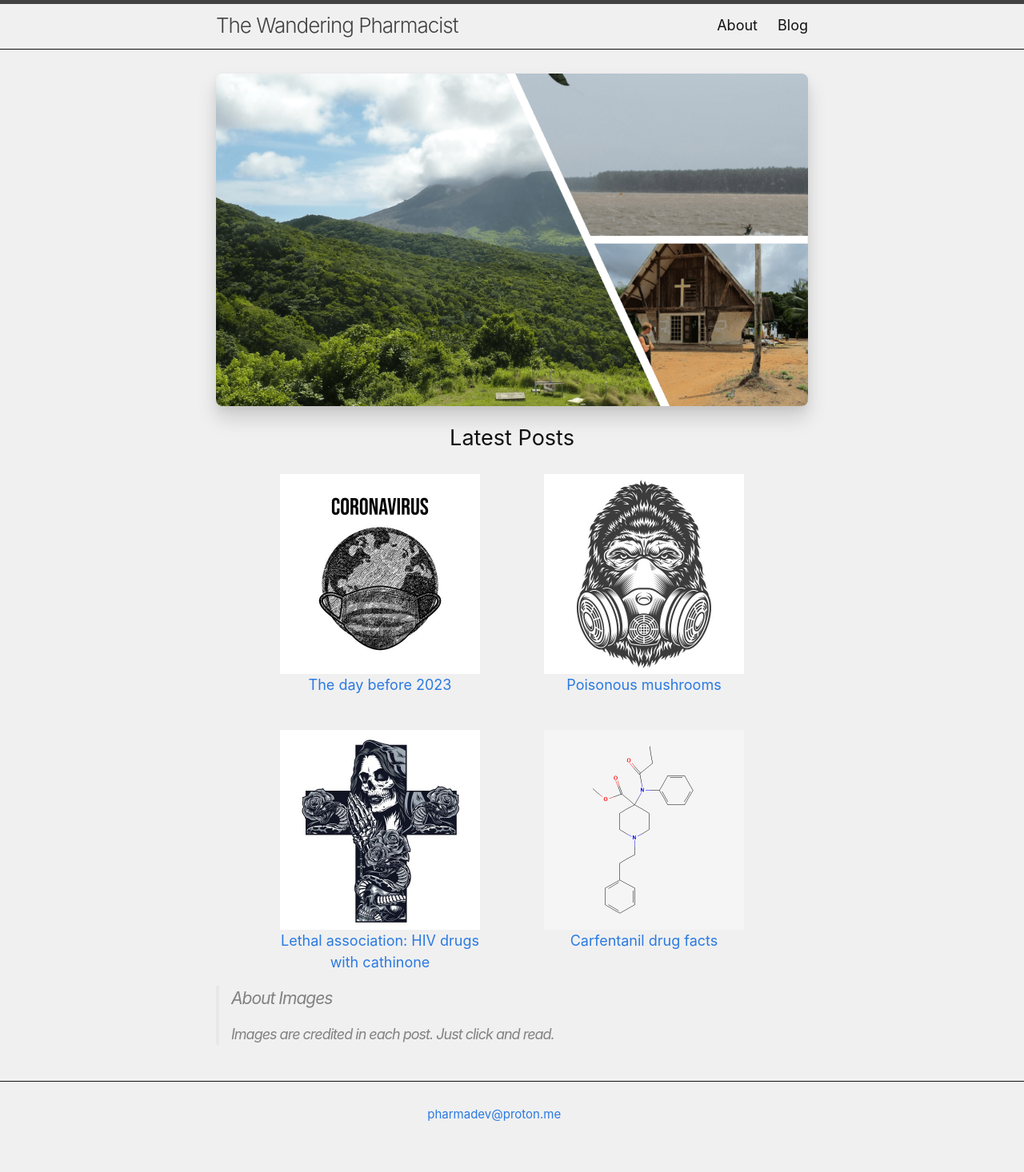
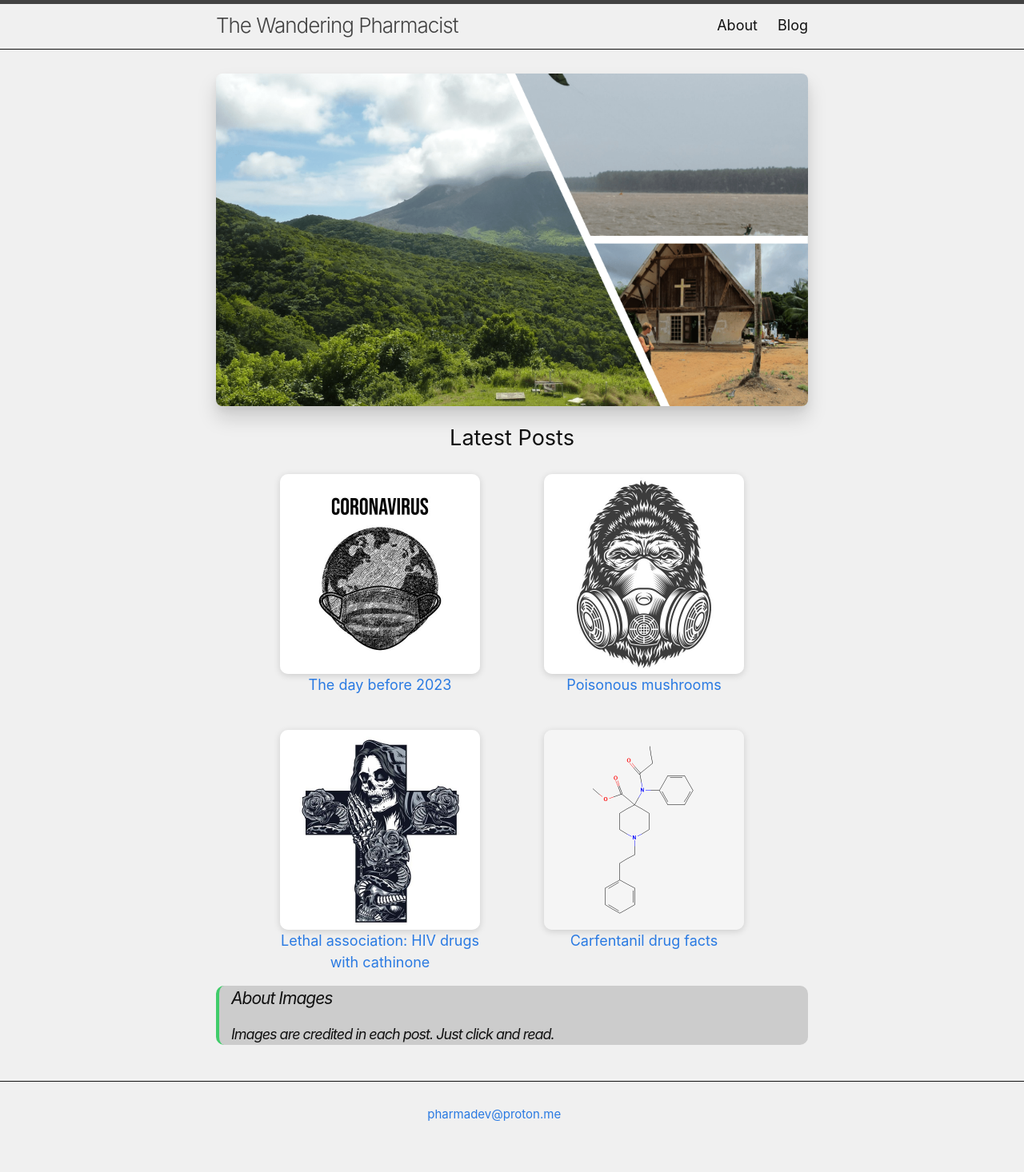
Before and after one commit to CMagnac/CMagnac-first-blog, a Jekyll site: the page built from index.md, in a window 1280 px wide. Shown: the whole page at 80% size. Built offline with Jekyll 4.4.1, drawn with Linux system fonts in a browser that asks for light colours.

Commit message:
Style home image, post image, blockquote, link

```diff
--- a/assets/css/main.css
+++ b/assets/css/main.css
@@ -31,14 +31,14 @@
 
 a:visited { color: #1756a9; }
 
-a:hover { color: #111; text-decoration: none; }
+a:hover { color:  #C9633A; text-decoration: none; }
 
 .social-media-list a:hover { text-decoration: none; }
 
 .social-media-list a:hover .username { text-decoration: underline; }
 
 /** Blockquotes */
-blockquote { color: #828282; border-left: 4px solid #e8e8e8; padding-left: 15px; font-size: 18px; letter-spacing: -1px; font-style: italic; }
+blockquote {border-radius: 10px; color: #111;background-color: #CCCCCC; border-left: 4px solid #40CC6A; padding-left: 15px; font-size: 18px; letter-spacing: -1px; font-style: italic; }
 
 blockquote > :last-child { margin-bottom: 0; }
 
@@ -128,12 +128,11 @@
 
 .post-meta { font-size: 14px; color: #828282; }
 
-/* .post-link { display: block; font-size: 24px; } */
+/** Posts */
 .post-link { display: inline-block; font-size: 20px; }
 
-.post-link-date {display: inline-block; font-size: 18px;}
+.post-link-date {display: inline-block; font-size: 18px; }
 
-/** Posts */
 .post-header { margin-bottom: 30px; }
 
 .post-title { font-size: 42px; letter-spacing: -1px; line-height: 1; }
@@ -154,26 +153,36 @@
 
 @media screen and (max-width: 800px) { .post-content h4 { font-size: 18px; } }
 
-/* Post Main Image */
+/** Post Main Image */
 .in-post-image{
     width: 500px;
     height: 500px;
     border-radius: 8px;
-    box-shadow: rgba(250, 236, 225, 0.5) 0px 0px 0px 2px;
+    box-shadow: rgba(0, 0, 0, 0.15) 0px 2px 8px;
+    margin-left:auto;
+    margin-right:auto;
+    object-fit: cover;
 }
-/* Post Image */
+.in-post-image-container{
+    text-align: center;
+}
+
+/** Post Image */
 .image{
     border-radius: 8px;
     box-shadow: rgba(0, 0, 0, 0.05) 0px 0px 0px 1px, rgb(209, 213, 219) 0px 0px 0px 1px inset;
 }
-/* Home Image */
+
+/** Home Image */
 .home-image{
     width: 740px;
     height: 416px;
     border-radius: 8px;
     box-shadow: rgba(0, 0, 0, 0.15) 0px 15px 25px, rgba(0, 0, 0, 0.05) 0px 5px 10px;
+    object-fit: cover;
 }
-/* Home latest post */
+
+/** Home latest post */
 .latest-container{
     display: flex;
     flex-wrap: wrap;
@@ -187,12 +196,16 @@
     padding-bottom: 55px;
     text-align: center;
 }
-/* Home latest post image*/
+
+/** Home latest post image*/
 .title-post{
     width:250px;
     height:250px;
+    border-radius: 10px;
+    box-shadow: rgba(0, 0, 0, 0.15) 0px 2px 8px;
 }
-/* Home latest post title*/
+
+/** Home latest post title*/
 .latest-home-title{
     text-align: center;
     padding-top: 20px;
```
